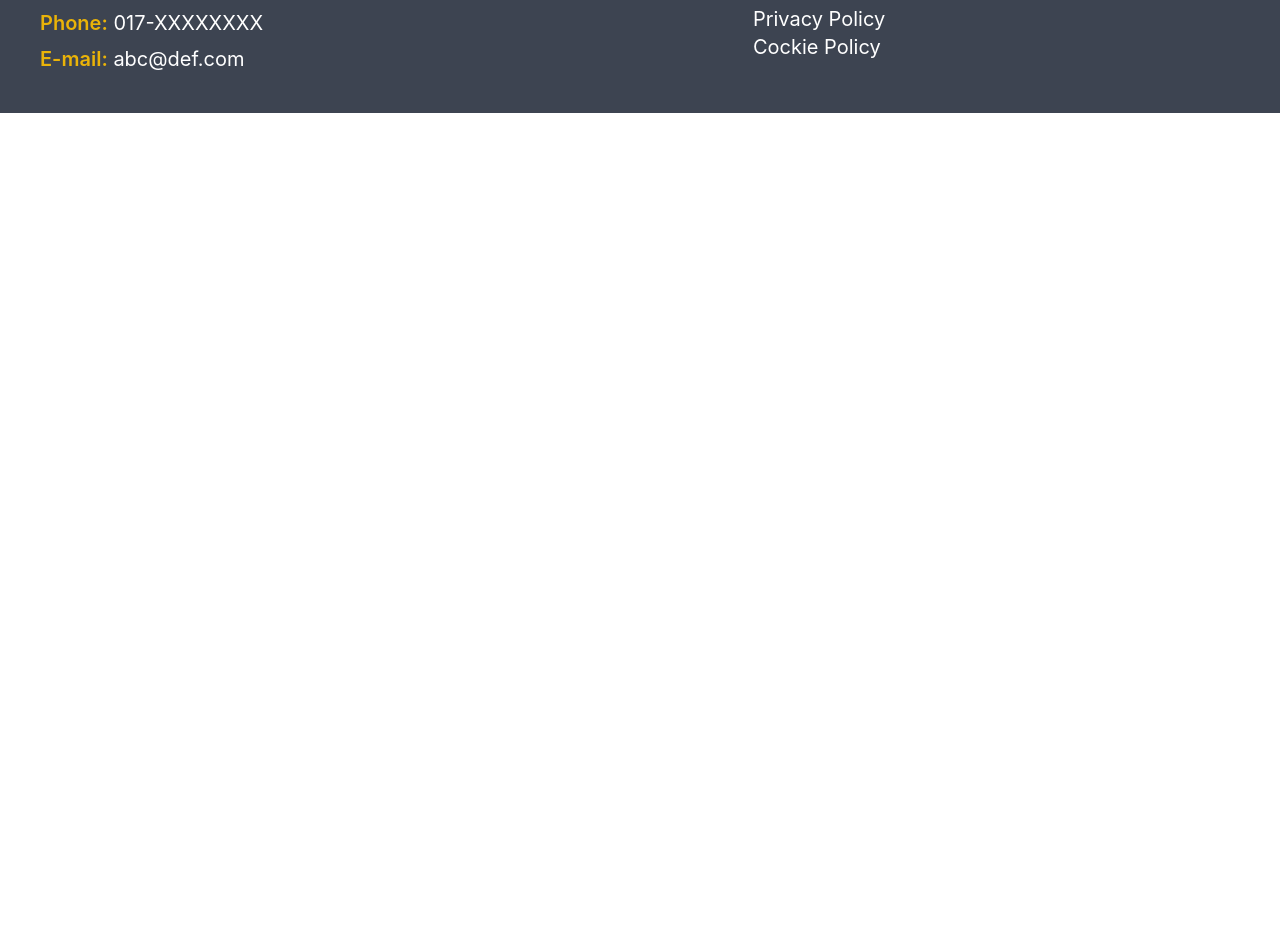
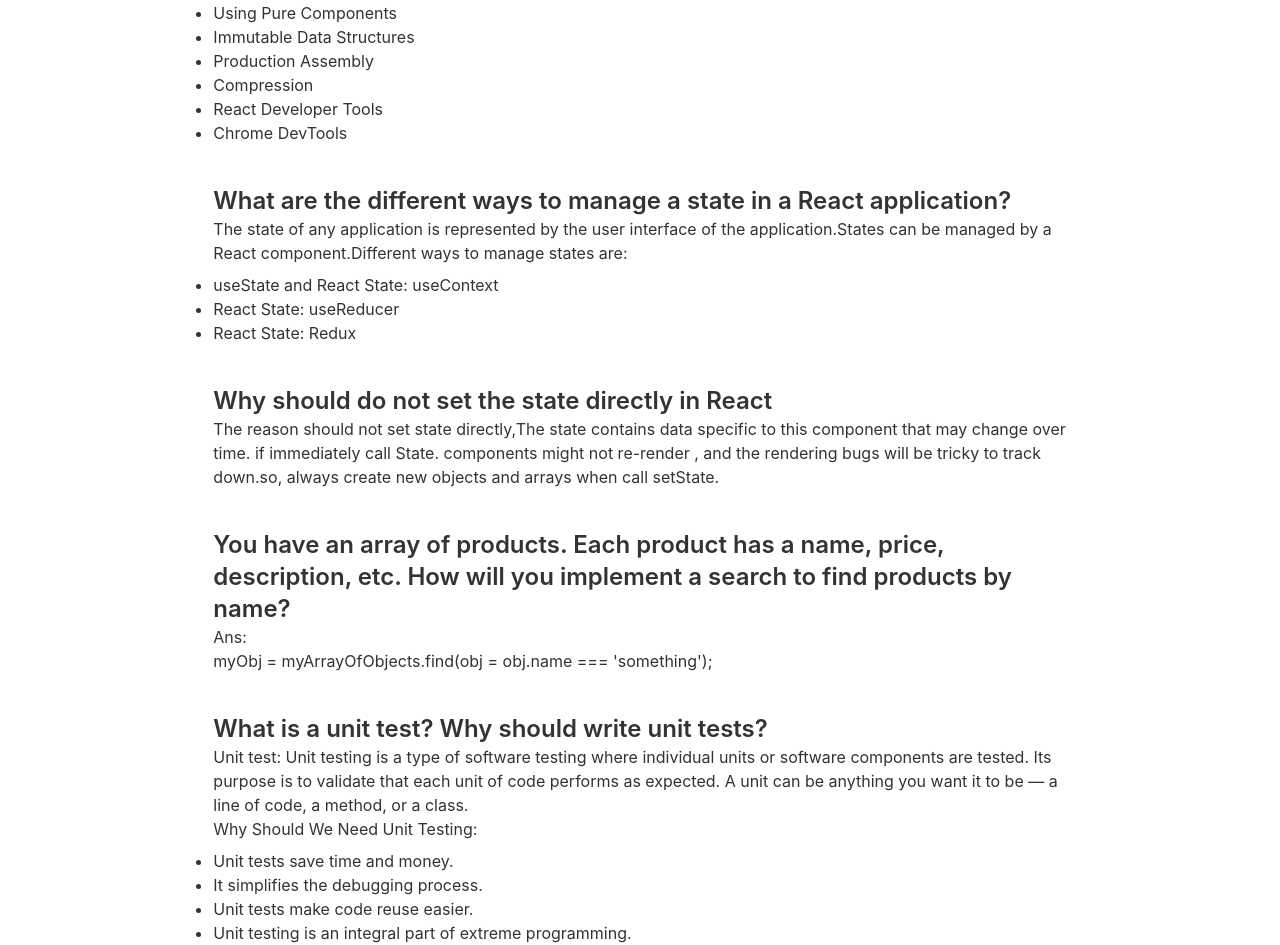
Before and after one commit to PranoySarker/Staff-n-More-client-side, a React (Create React App) app: page /blog in a window 1280 px wide. Shown: the part 193-1138 px from the top of the page. Before the commit the page ends 800 px from the top, so only its background shows below. Built offline with nearby package versions, Linux system fonts and the light colour scheme; no server answers.

Commit message:
blog created

```diff
--- a/src/Pages/Blog/Blog.js
+++ b/src/Pages/Blog/Blog.js
@@ -3,7 +3,59 @@ import React from 'react';
 const Blog = () => {
     return (
         <div>
-            <h2>This is blog</h2>
+            <div className='w-2/3 mx-auto mt-10'>
+                <h2 className='text-2xl font-semibold'>How i can improve REACT APPLICATION</h2>
+                <p>Performance is a key element in the quality of an application. It depends on how we write the code and configure the infrastructure.Performance of a react app can be improve by follow some staeps these are:
+                    <ul className='mt-2'>
+                        <li className='list-disc'>Using Pure Components</li>
+                        <li className='list-disc'>Immutable Data Structures</li>
+                        <li className='list-disc'>Production Assembly</li>
+                        <li className='list-disc'>Compression</li>
+                        <li className='list-disc'>React Developer Tools</li>
+                        <li className='list-disc'>Chrome DevTools</li>
+                    </ul>
+                </p>
+            </div>
+            <div className='w-2/3 mx-auto mt-10'>
+                <h2 className='text-2xl font-semibold'>What are the different ways to manage a state in a React application?
+                </h2>
+                <p>The state of any application is represented by the user interface of the application.States can be managed by a React component.Different ways to manage states are:
+                    <ul className='mt-2'>
+                        <li className='list-disc'>useState and React State: useContext</li>
+                        <li className='list-disc'>React State: useReducer</li>
+                        <li className='list-disc'>React State: Redux</li>
+                    </ul>
+                </p>
+            </div>
+            <div className='w-2/3 mx-auto mt-10'>
+                <h2 className='text-2xl font-semibold'>Why should do not set the state directly in React
+                </h2>
+                <p> The reason should not set state directly,The state contains data specific to this component that may change over time. if immediately call State.  components might not re-render , and the rendering bugs will be tricky to track down.so, always create new objects and arrays when call setState.
+                </p>
+            </div>
+            <div className='w-2/3 mx-auto mt-10'>
+                <h2 className='text-2xl font-semibold'>You have an array of products. Each product has a name, price, description, etc. How will you implement a search to find products by name?
+                </h2>
+                <h3>Ans:</h3>
+                <p> myObj = myArrayOfObjects.find(obj = obj.name === 'something');
+                </p>
+            </div>
+            <div className='w-2/3 mx-auto mt-10 mb-10'>
+                <h2 className='text-2xl font-semibold'>What is a unit test? Why should write unit tests?
+                </h2>
+                <p> Unit test:  Unit testing is a type of software testing where individual units or software components are tested. Its purpose is to validate that each unit of code performs as expected. A unit can be anything you want it to be — a line of code, a method, or a class.
+                </p>
+                <p>
+                    Why Should We Need Unit Testing:
+                    <ul className='mt-2'>
+                        <li className='list-disc'>Unit tests save time and money.</li>
+                        <li className='list-disc'>It simplifies the debugging process.
+                        </li>
+                        <li className='list-disc'>Unit tests make code reuse easier.</li>
+                        <li className='list-disc'>Unit testing is an integral part of extreme programming. </li>
+                    </ul>
+                </p>
+            </div>
         </div>
     );
 };
```
